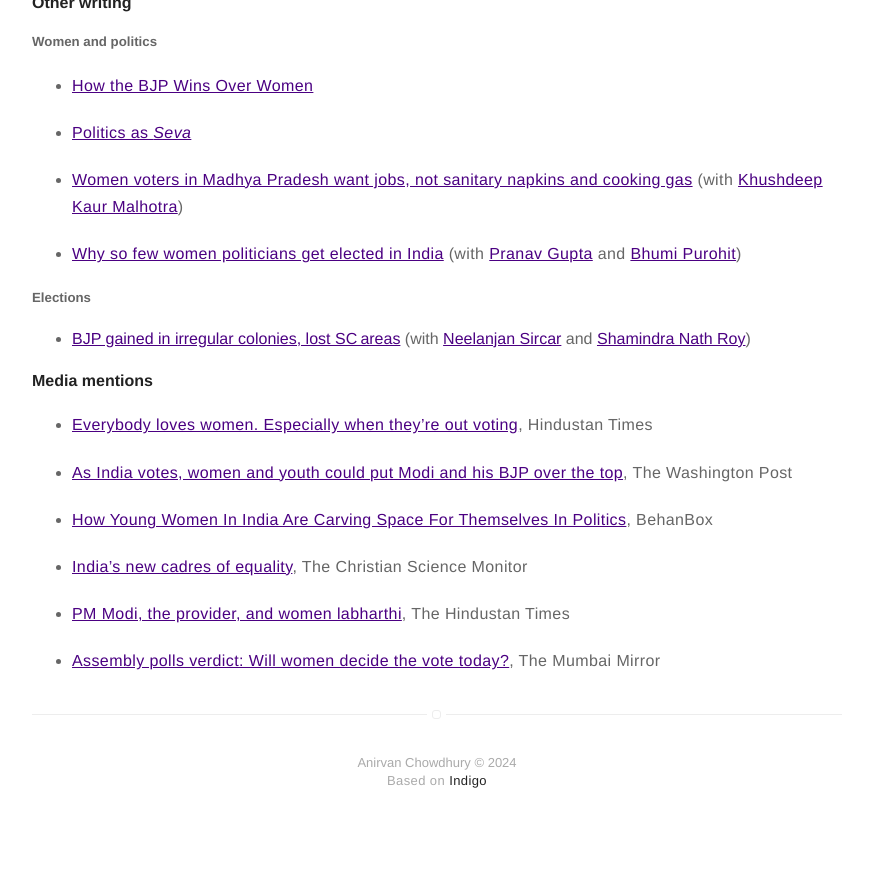
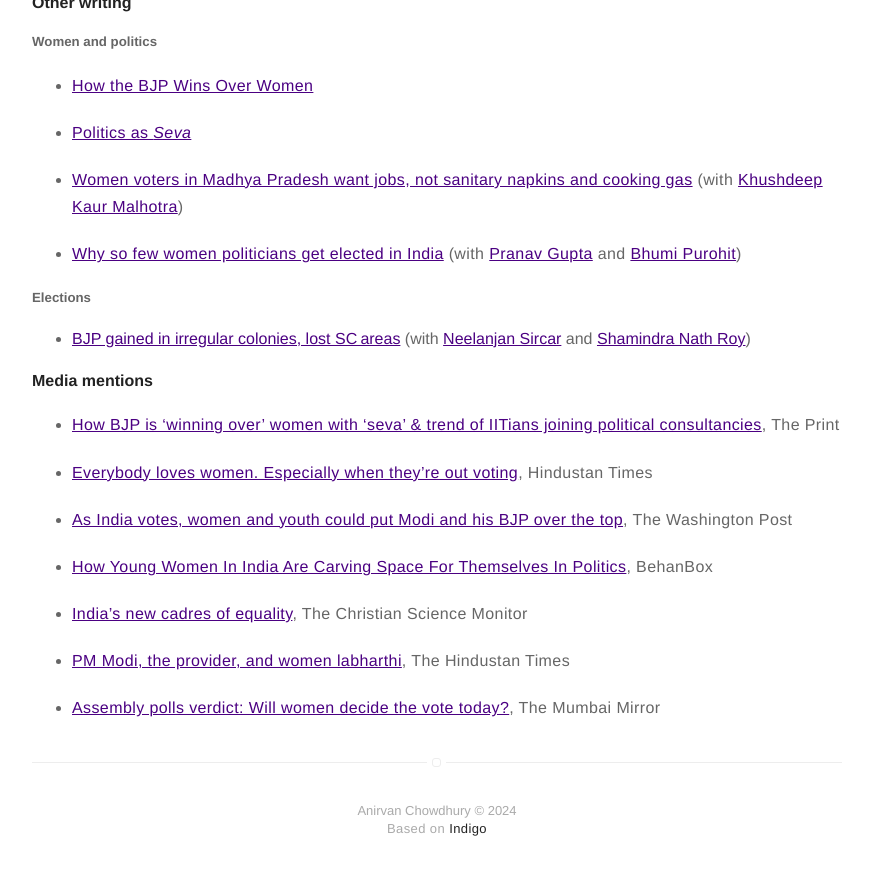
Before and after one commit to anirvanchowdhury/anirvanchowdhury.github.io, a Jekyll site: the page built from research.md, in a window 1280 px wide and 900 px high, scrolled down 2112 px. Shown: the top 875 px of the window, without its empty margins (203-1076 px from the left). Built offline with Jekyll 4.4.1, drawn with Linux system fonts in a browser that asks for light colours; before the commit the page ends 2965 px from its top, so only the background shows below that.

Commit message:
Update research.md

```diff
--- a/research.md
+++ b/research.md
@@ -61,6 +61,8 @@ For a sketch of the argument, research design, and evidence, please click [here]
 
 
 #### Media mentions
+* [How BJP is ‘winning over’ women with ‘seva’ & trend of IITians joining political consultancies](https://theprint.in/global-pulse/how-bjp-is-winning-over-women-with-seva-trend-of-iitians-joining-political-consultancies/2061709/), The Print
+
 * [Everybody loves women. Especially when they’re out voting](https://www.hindustantimes.com/opinion/everybody-loves-women-especially-when-they-re-out-voting-101714305344483.html), Hindustan Times
 
 * [As India votes, women and youth could put Modi and his BJP over the top](https://www.washingtonpost.com/world/2024/04/18/india-election-modi-women-youth/), The Washington Post
```
